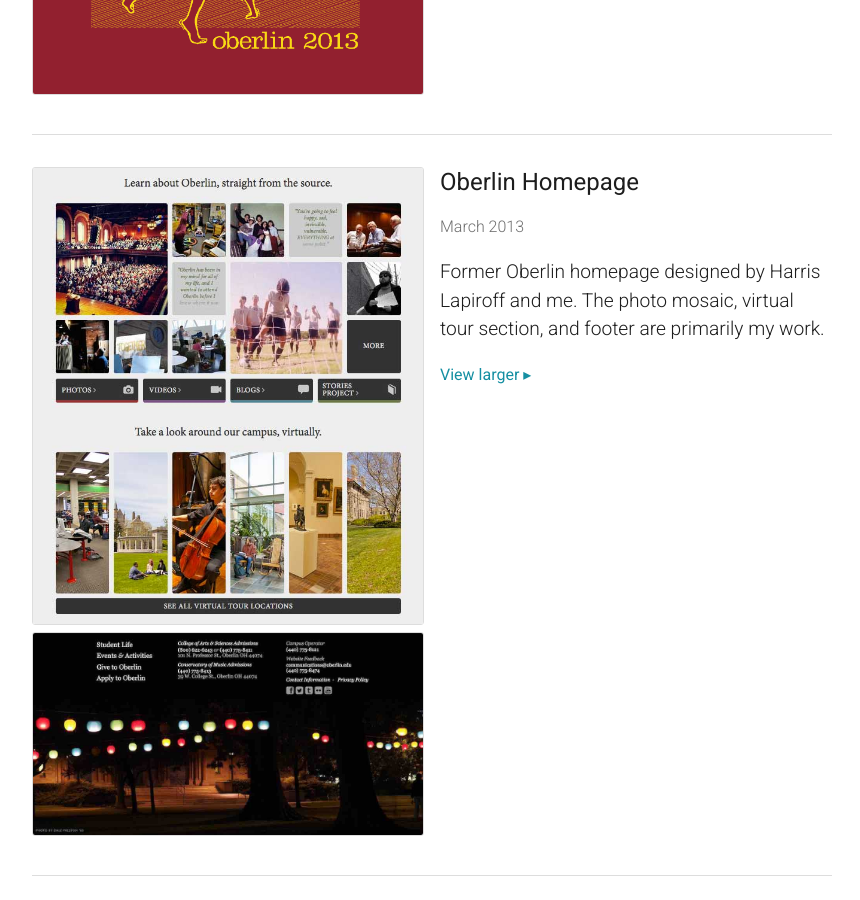
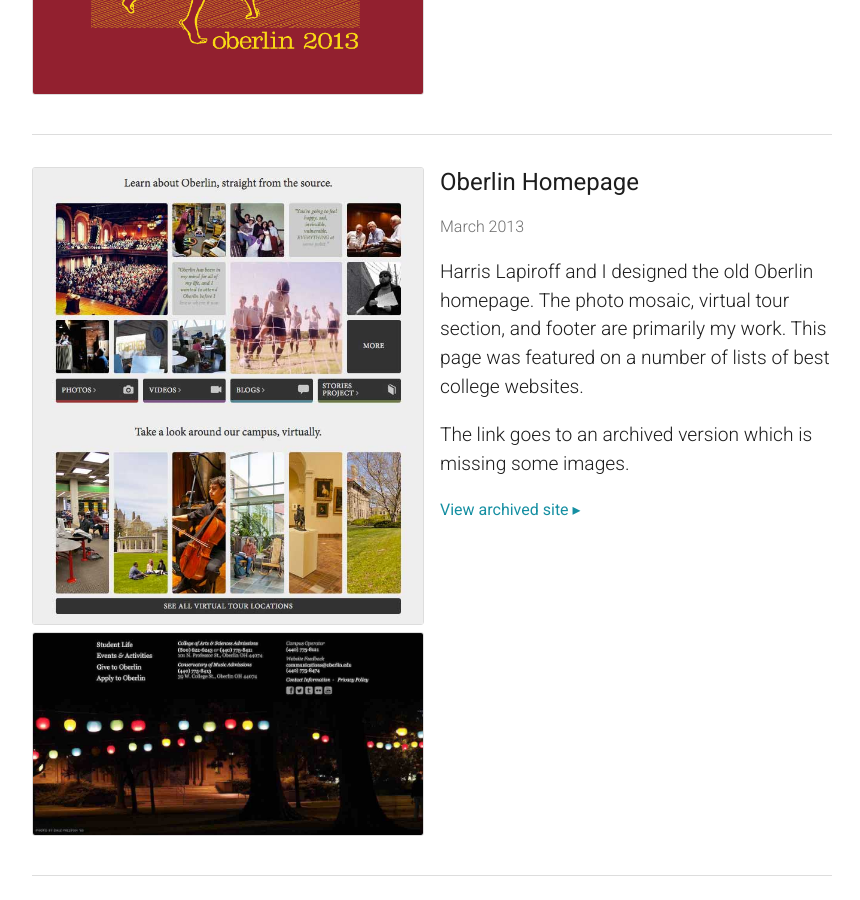
Before and after one commit to nmorduch/nmorduch.github.io, a Jekyll site: the page built from work/index.html, in a window 1280 px wide and 900 px high, scrolled down 6667 px. Shown: the whole window, without its empty margins (208-1068 px from the left). Built offline with Jekyll 4.4.1, drawn with Linux system fonts in a browser that asks for light colours; some of the changed text lies outside the part shown.

Commit message:
Update links and text for archived sites

```diff
--- a/_posts/2013-03-21-homepage.md
+++ b/_posts/2013-03-21-homepage.md
@@ -2,6 +2,9 @@
 layout: portfolio_item
 title: Oberlin Homepage
 categories: web
+links:
+- url: https://web.archive.org/web/20140514151747/https://home.oberlin.edu/
+  name: View archived site
 img:
 - large: homepage.png
   thumb: homepage.jpg
@@ -9,4 +12,6 @@
   thumb: footer.jpg
 ---
 
-Former Oberlin homepage designed by Harris Lapiroff and me. The photo mosaic, virtual tour section, and footer are primarily my work.
+Harris Lapiroff and I designed the old Oberlin homepage. The photo mosaic, virtual tour section, and footer are primarily my work. This page was featured on a number of lists of best college websites.
+
+The link goes to an archived version which is missing some images.
--- a/_posts/2013-07-23-news-center.md
+++ b/_posts/2013-07-23-news-center.md
@@ -2,9 +2,14 @@
 layout: portfolio_item
 title: Oberlin News Center
 categories: web
+links:
+- url: https://web.archive.org/web/20170528124304/http://news.oberlin.edu:80/
+  name: View archived site
 img:
 - large: news-center.png
   thumb: news-center.jpg
 ---
 
-Former Oberlin News Center. Collaborative project with Harris Lapiroff and Violet Peña.
+I designed the old Oberlin News Center with Harris Lapiroff and Violet Peña. After the initial ribbon conceit was decided, I did all of the design, from choosing typefaces and sizes to choosing colors.
+
+The link goes to an archived version, which has everything but the typefaces.
```
